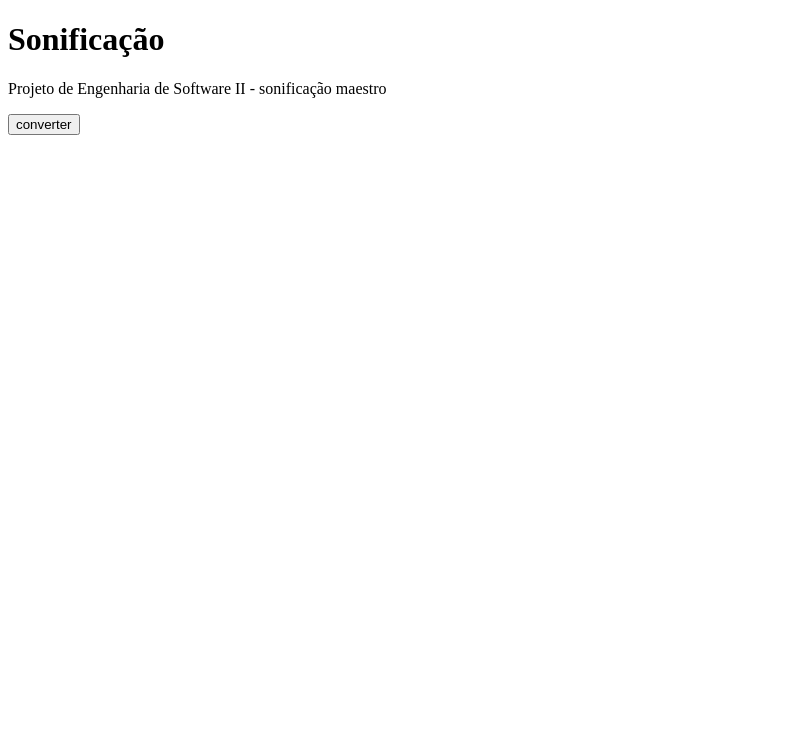
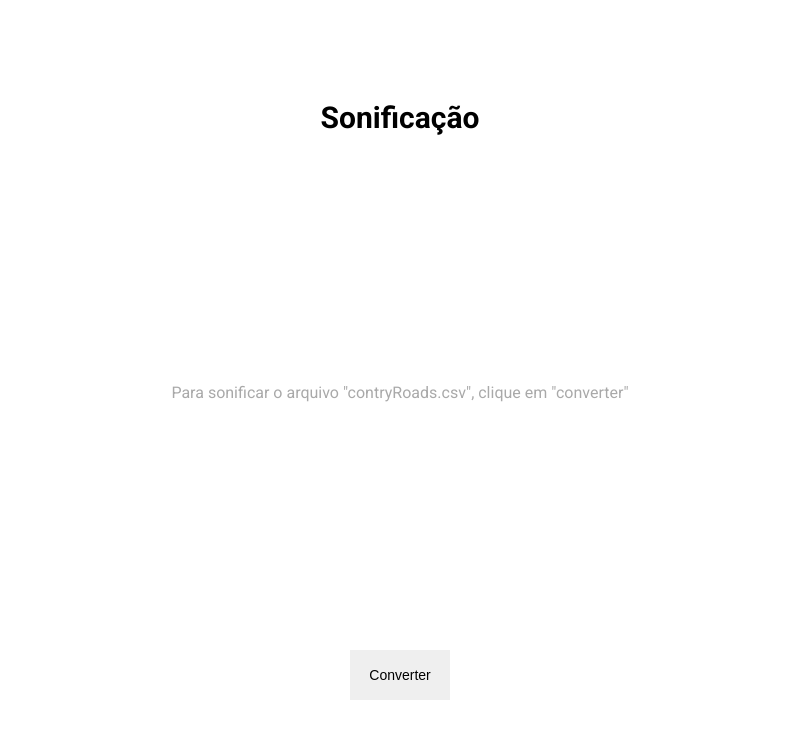
Before and after one commit to pedrodahmer/Sonificacao, an Electron app: page src/index.html in a window 800 px wide. Drawn offline with Linux system fonts and the light colour scheme.

Commit message:
adiçaõ de css no processo main

```diff
--- a/src/index.html
+++ b/src/index.html
@@ -2,17 +2,25 @@
 <html>
 <head>
     <meta charset="UTF-8">
-    <title>Hello World!</title>
+    <title>Sonificação</title>
     <meta http-equiv="Content-Security-Policy" content="script-src 'self' 'unsafe-inline';" />
+
+    <link rel="preconnect" href="https://fonts.gstatic.com">
+    <link href="https://fonts.googleapis.com/css2?family=Roboto:wght@300;400;700&display=swap" rel="stylesheet">
+
+    <link rel="stylesheet" href="./style/global.css">
+    <link rel="stylesheet" href="./style/main.css">
 </head>
 <body style="background: white;">
-    <h1>Sonificação</h1>
-    <p>
-        Projeto de Engenharia de Software II - sonificação maestro
-    </p>
-    <button id="converter">
-        converter
-    </button>
+    <div class="container">
+        <h1 id="title">Sonificação</h1>
+
+        <p>Para sonificar o arquivo "contryRoads.csv", clique em "converter"</p>
+
+        <button id="converter">
+            Converter
+        </button>
+    </div>
 
     <script src="./converter.js"></script>
 </body>
--- /dev/null
+++ b/src/style/global.css
@@ -0,0 +1,16 @@
+* {
+  margin: 0;
+  padding: 0;
+  box-sizing: border-box;
+}
+
+html,
+body {
+  font-family: "Roboto", sans-serif;
+}
+
+input,
+button {
+  border: none;
+  outline: none;
+}
--- /dev/null
+++ b/src/style/main.css
@@ -0,0 +1,34 @@
+.container {
+  width: 100vw;
+  height: 100vh;
+
+  display: flex;
+  flex-direction: column;
+  align-items: center;
+  justify-content: space-between;
+
+  padding: 100px;
+}
+
+#title {
+  font-size: 30px;
+}
+
+p {
+  color: darkgrey;
+}
+
+#converter {
+  height: 50px;
+  width: 100px;
+
+  font-size: 14px;
+  font-weight: 500;
+
+  transition: background-color 0.25s;
+}
+
+#converter:hover {
+  background-color: lightgrey;
+  cursor: pointer;
+}
```
